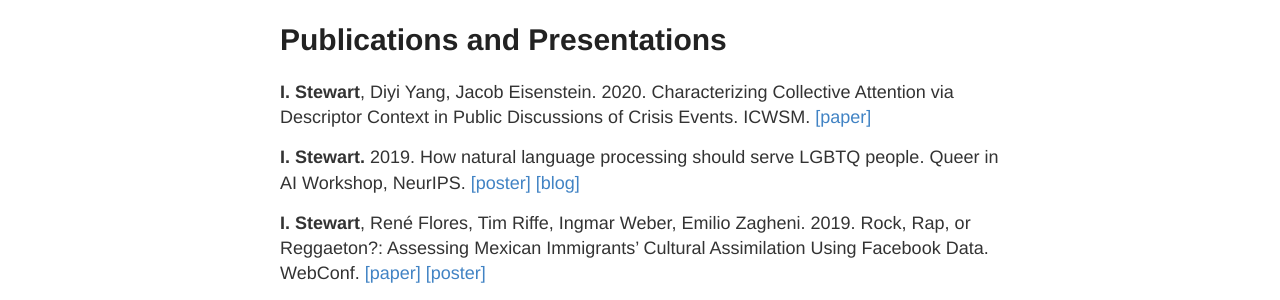
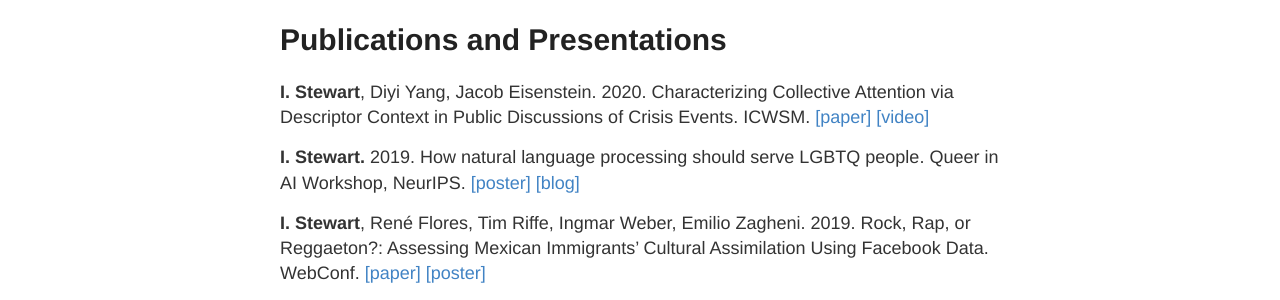
Before and after one commit to ianbstewart/ianbstewart.github.io, a Jekyll site: the page built from research.md, in a window 1280 px wide. Shown: the part 228-528 px from the top of the page. Built offline with Jekyll 4.4.1, drawn with Linux system fonts in a browser that asks for light colours.

Commit message:
ICWSM video

```diff
--- a/research.md
+++ b/research.md
@@ -10,6 +10,7 @@ permalink: /research/
 Characterizing Collective Attention via Descriptor Context in Public Discussions of Crisis Events.
 ICWSM.
 [[paper]](https://aaai.org/ojs/index.php/ICWSM/article/view/7331/7185)
+[[video]](https://www.youtube.com/watch?v=GhGNJYmZjA0)
 
 **I. Stewart.**
 2019.
```
